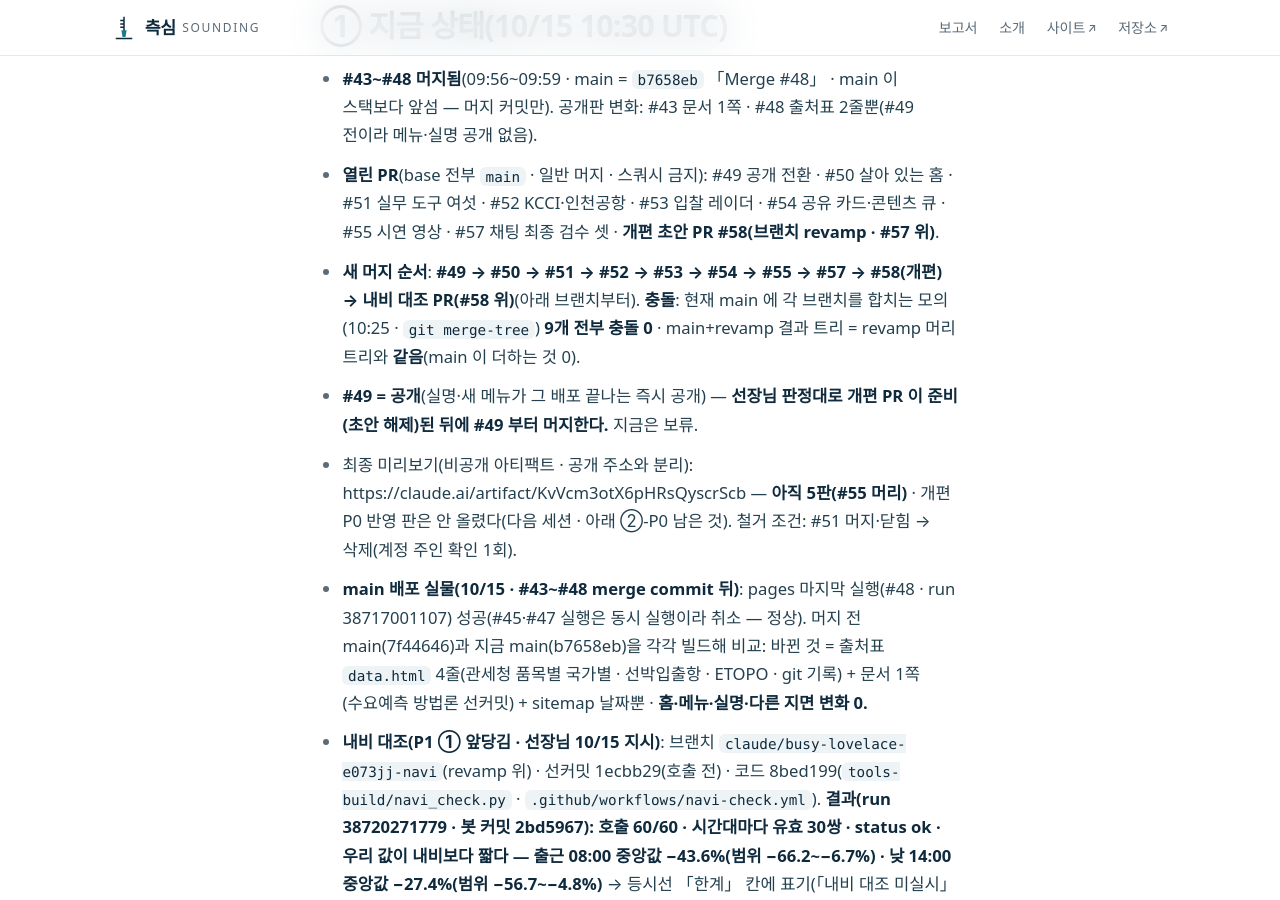
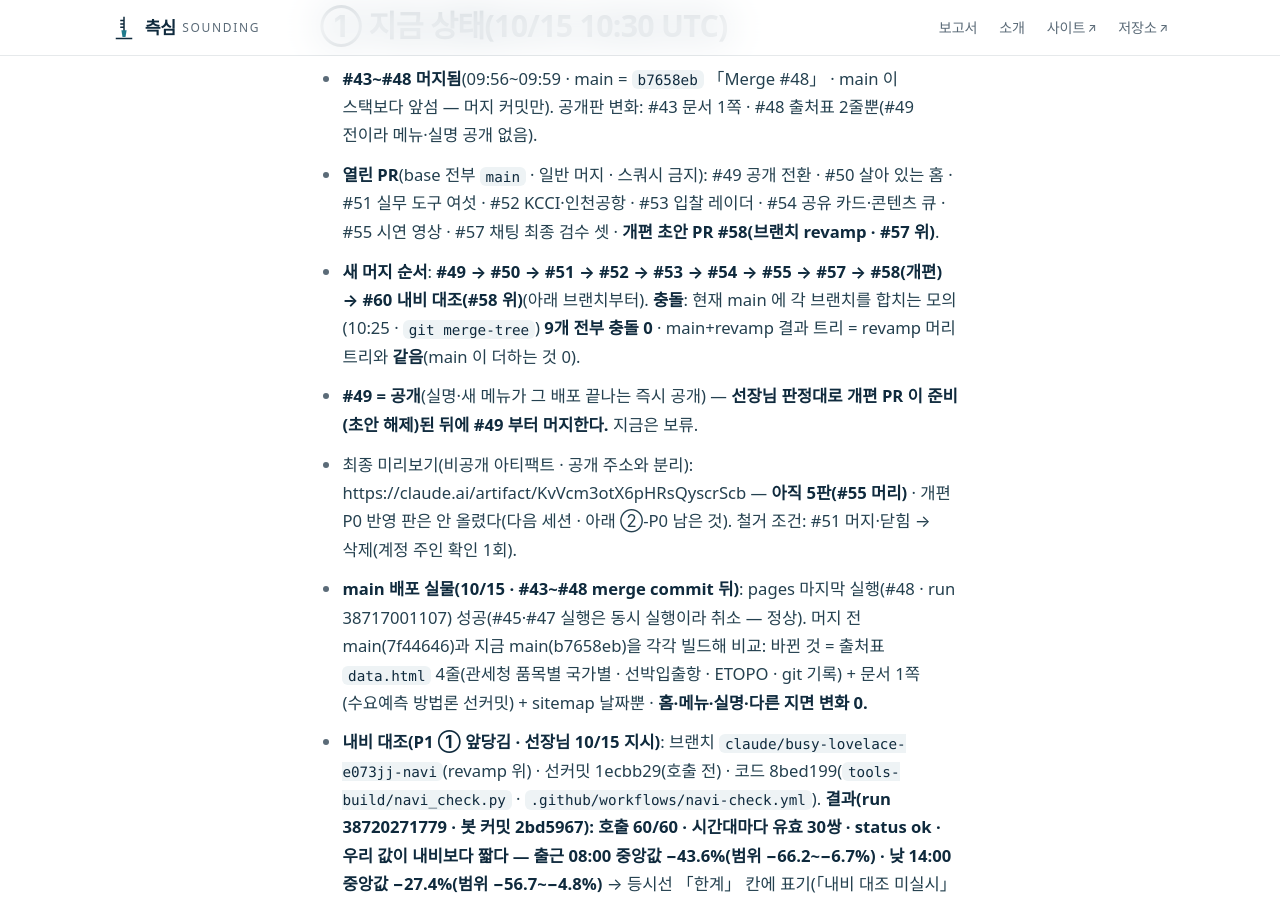
Before and after one commit to jisangj03-dev/incheon-port-analysis, a Jekyll site: the page built from docs/위임문_다음세션_20261012.md, in a window 1280 px wide and 900 px high, scrolled down 639 px. Built offline with Jekyll 4.4.1, drawn with Linux system fonts in a browser that asks for light colours; some web fonts are replaced; our own code applies the rules of GitHub Pages for plain Markdown files.

Commit message:
인계 — 내비 대조 PR #60 번호 기록
Co-Authored-By: Claude Opus 5.5 <noreply@anthropic.com>
Claude-Session: https://claude.ai/code/session_01L59oEoiMW7KHoJRFFkcN4Q

```diff
--- a/docs/위임문_다음세션_20261012.md
+++ b/docs/위임문_다음세션_20261012.md
@@ -6,7 +6,7 @@
 ## ① 지금 상태(10/15 10:30 UTC)
 - **#43~#48 머지됨**(09:56~09:59 · main = `b7658eb` 「Merge #48」 · main 이 스택보다 앞섬 — 머지 커밋만). 공개판 변화: #43 문서 1쪽 · #48 출처표 2줄뿐(#49 전이라 메뉴·실명 공개 없음).
 - **열린 PR**(base 전부 `main` · 일반 머지 · 스쿼시 금지): #49 공개 전환 · #50 살아 있는 홈 · #51 실무 도구 여섯 · #52 KCCI·인천공항 · #53 입찰 레이더 · #54 공유 카드·콘텐츠 큐 · #55 시연 영상 · #57 채팅 최종 검수 셋 · **개편 초안 PR #58(브랜치 revamp · #57 위)**.
-- **새 머지 순서**: **#49 → #50 → #51 → #52 → #53 → #54 → #55 → #57 → #58(개편) → 내비 대조 PR(#58 위)**(아래 브랜치부터). **충돌**: 현재 main 에 각 브랜치를 합치는 모의(10:25 · `git merge-tree`) **9개 전부 충돌 0** · main+revamp 결과 트리 = revamp 머리 트리와 **같음**(main 이 더하는 것 0).
+- **새 머지 순서**: **#49 → #50 → #51 → #52 → #53 → #54 → #55 → #57 → #58(개편) → #60 내비 대조(#58 위)**(아래 브랜치부터). **충돌**: 현재 main 에 각 브랜치를 합치는 모의(10:25 · `git merge-tree`) **9개 전부 충돌 0** · main+revamp 결과 트리 = revamp 머리 트리와 **같음**(main 이 더하는 것 0).
 - **#49 = 공개**(실명·새 메뉴가 그 배포 끝나는 즉시 공개) — **선장님 판정대로 개편 PR 이 준비(초안 해제)된 뒤에 #49 부터 머지한다.** 지금은 보류.
 - 최종 미리보기(비공개 아티팩트 · 공개 주소와 분리): https://claude.ai/artifact/KvVcm3otX6pHRsQyscrScb — **아직 5판(#55 머리)** · 개편 P0 반영 판은 안 올렸다(다음 세션 · 아래 ②-P0 남은 것). 철거 조건: #51 머지·닫힘 → 삭제(계정 주인 확인 1회).
 - **main 배포 실물(10/15 · #43~#48 merge commit 뒤)**: pages 마지막 실행(#48 · run 38717001107) 성공(#45·#47 실행은 동시 실행이라 취소 — 정상). 머지 전 main(7f44646)과 지금 main(b7658eb)을 각각 빌드해 비교: 바뀐 것 = 출처표 `data.html` 4줄(관세청 품목별 국가별 · 선박입출항 · ETOPO · git 기록) + 문서 1쪽(수요예측 방법론 선커밋) + sitemap 날짜뿐 · **홈·메뉴·실명·다른 지면 변화 0.**
```
